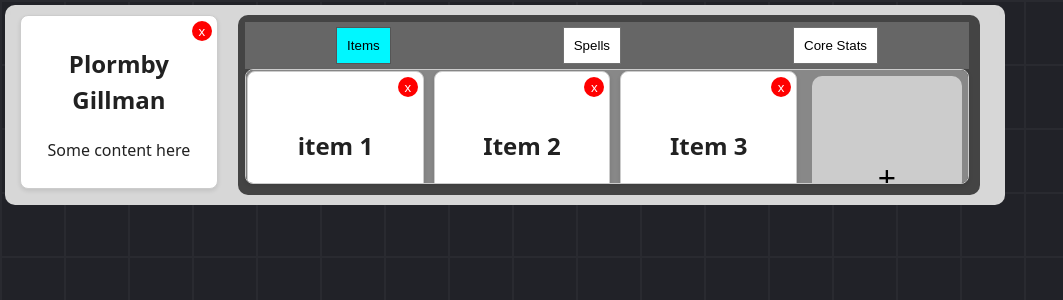
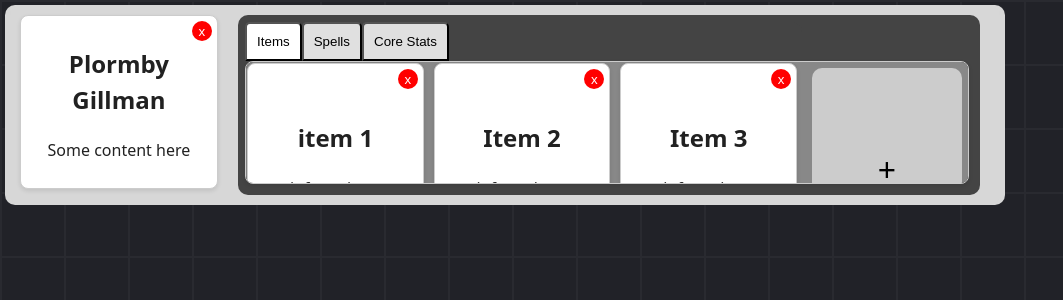
Before and after one commit to PlayerClip/PlayerClip, a React (Vite) app in the folder player-clip/: page / in a window 1280 px wide. Shown: the top 300 px of the page, without its empty margins (0-1063 px from the left). Built offline with nearby package versions, Linux system fonts and the light colour scheme.

Commit message:
Minor Tab adjusments

```diff
--- a/player-clip/src/css/CardComponent.css
+++ b/player-clip/src/css/CardComponent.css
@@ -5,8 +5,8 @@
     padding: 5%;
     background-color: #fff;
     box-shadow: 0 2px 4px rgba(0, 0, 0, 0.1);
-    /* width: 100%;
-    height: 100%; */
+    width: 100%;
+    height: 100%;
     min-height: 100px;
     box-sizing: border-box;
     min-width: 150px;
--- a/player-clip/src/css/TabHolder.css
+++ b/player-clip/src/css/TabHolder.css
@@ -9,18 +9,20 @@
 
 .navbar {
     display: flex;
-    justify-content: space-around;
-    background-color: #666666;
-    padding: 5px;
-    flex-shrink: 0;
+    /* justify-content: space-around; */
+    background-color: #66666600;
+    opacity: 100%;
+    /* flex-shrink: 0; */
     width: 130%;
     box-sizing: border-box;
     color: black
 }
 
 .navbar button {
-    background-color: #fff;
-    border: 1px solid #717171;
+    background-color: #e0e0e0;
+    /* border: 1px solid #71717100; */
+    border-top-left-radius: 5px;
+    border-top-right-radius: 5px;
     padding: 10px;
     cursor: pointer;
     color: black
@@ -31,8 +33,8 @@
 }
 
 .navbar button.active {
-    background-color: #00f7ff;
-    border-color: #555;
+    background-color: #fff;
+    /* border-color: #555; */
 }
 
 .tab-content {
```
